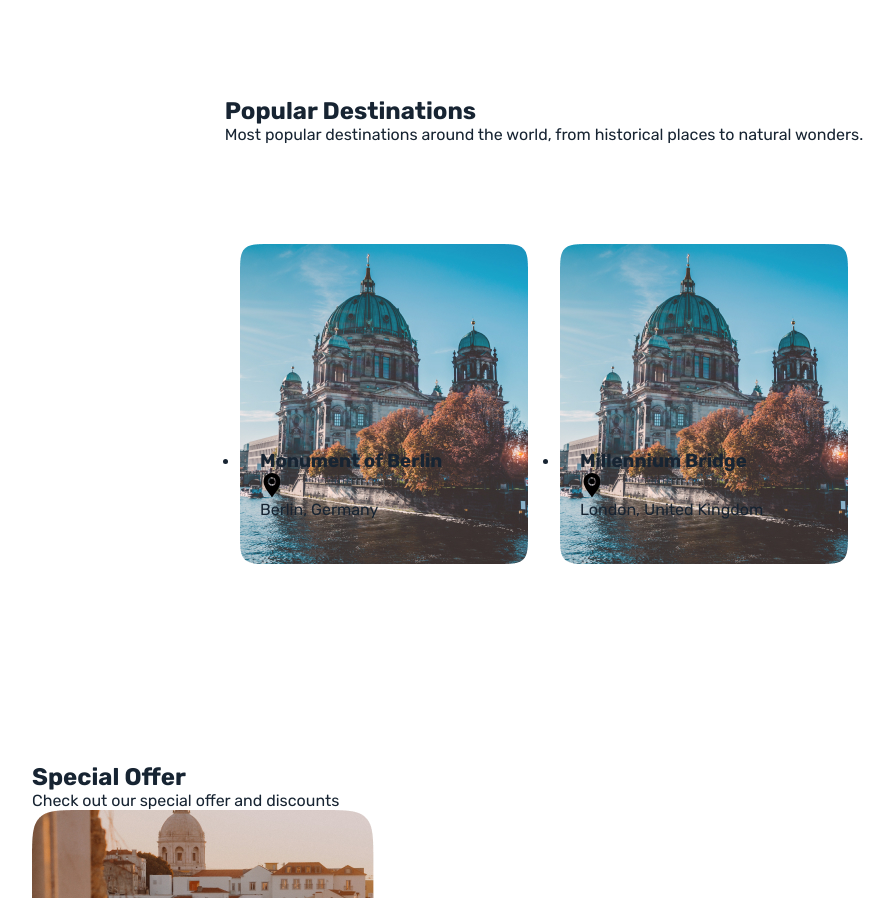
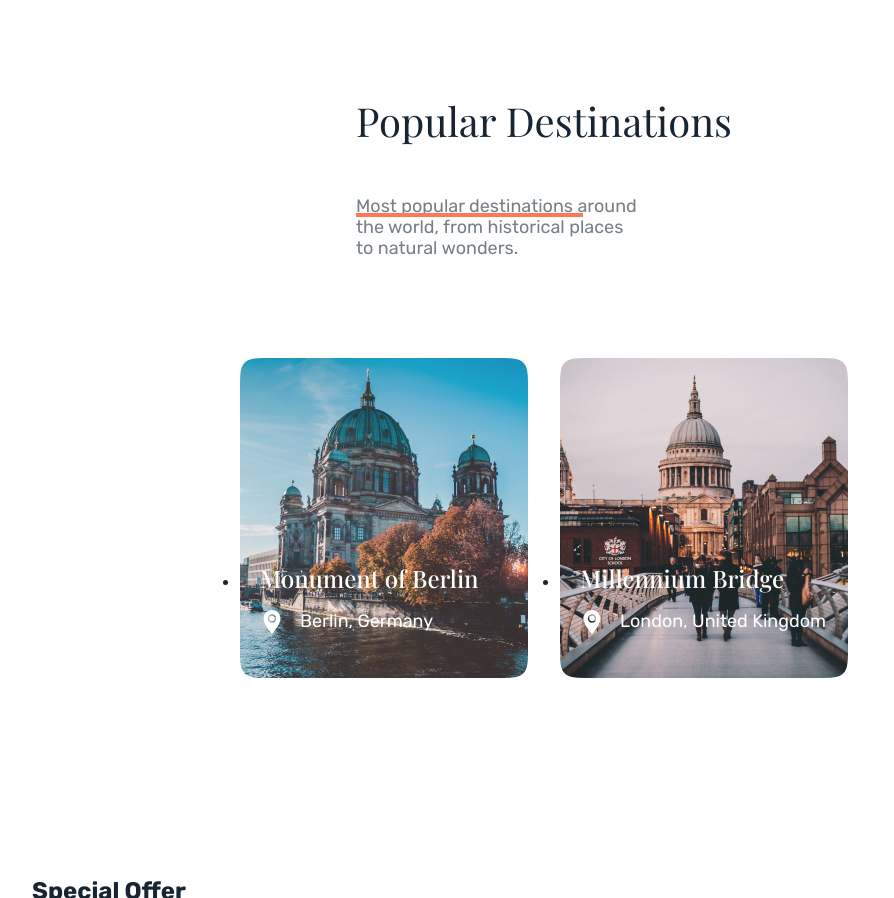
Before and after one commit to llizzokk/travellian-project, a plain HTML site: page index.html in a window 1280 px wide. Shown: the part 860-1758 px from the top of the page, without its empty margins (96-990 px from the left). Drawn offline with nearby package versions, Linux system fonts and the light colour scheme.

Commit message:
update css

```diff
--- a/css/styles.css
+++ b/css/styles.css
@@ -231,14 +231,33 @@ button {
   display: flex;
   flex-direction: column;
   align-items: center;
-  justify-content: center;
+  justify-content: flex-start;
 }
 .popular-head {
   margin-bottom: 100px;
+  position: relative;
 }
 .popular-title {
+  font-family: "Playfair Display", sans-serif;
+  font-weight: 400;
+  font-size: 40px;
+  color: #172432;
+  margin-bottom: 52px;
+}
+.popular-head::after {
+  position: absolute;
+  top: 115px;
+  left: 0;
+  content: " ";
+  border: 2px solid #ff7757;
+  width: 227px;
+  height: 0px;
 }
 .popular-text {
+  width: 288px;
+  font-weight: 400;
+  font-size: 18px;
+  color: #767e86;
 }
 .popular-list-wrap {
 }
@@ -256,13 +275,28 @@ button {
   height: 320px;
   padding: 207px 20px 40px 20px;
 }
+.popular-list-item:last-child {
+  background-image: url(../images/london-mob.jpg);
+}
 .popular-item-title {
+  font-family: "Playfair Display", sans-serif;
+  font-weight: 500;
+  font-size: 24px;
+  color: #fff;
+  margin-bottom: 17px;
 }
 .popular-item-text-wrap {
+  display: flex;
+  align-items: center;
+  gap: 16px;
 }
 .popular-item-icon {
+  fill: #fff;
 }
 .popular-item-text {
+  font-weight: 400;
+  font-size: 18px;
+  color: #fff;
 }
 
 /* media */
```
Also changed, not shown: images/london-mob.jpg (added), images/london-tab.jpg (added).
